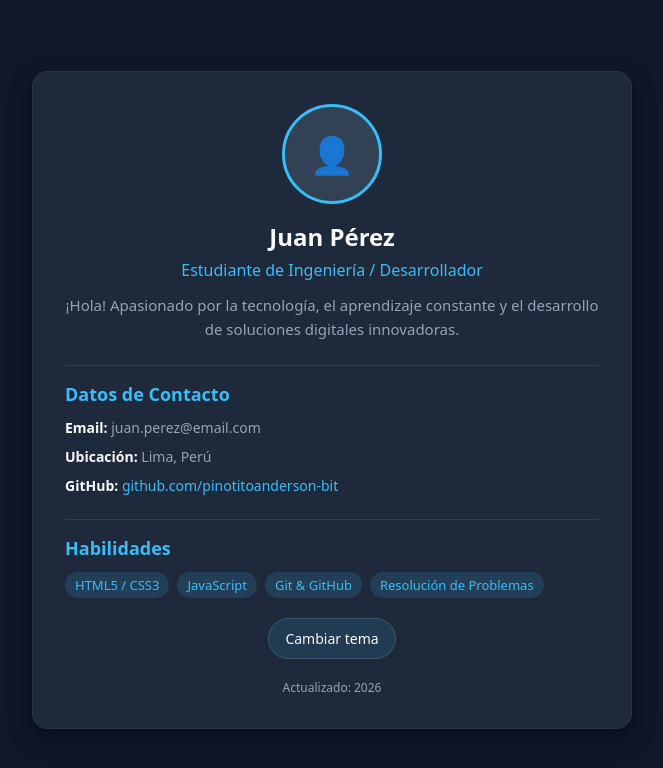
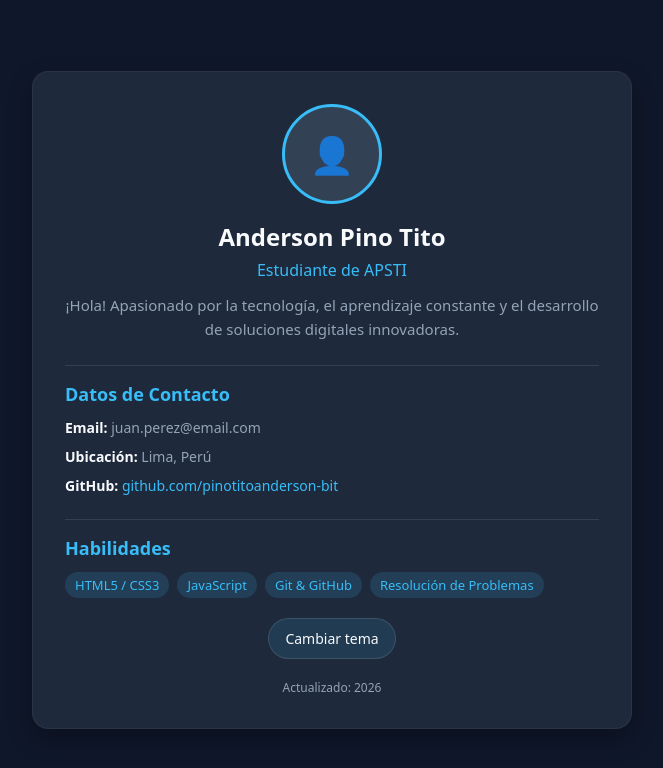
Before and after one commit to anderson1010-ctrl/anderson-pino-tito, a plain HTML site: page ai_studio_code.html in a window 1280 px wide. Shown: the whole page, without its empty margins (308-971 px from the left). Drawn offline with Linux system fonts and the light colour scheme.

Commit message:
Update profile name and program
Co-authored-by: Copilot <223556219+Copilot@users.noreply.github.com>

```diff
--- a/ai_studio_code.html
+++ b/ai_studio_code.html
@@ -3,7 +3,7 @@
 <head>
   <meta charset="UTF-8">
   <meta name="viewport" content="width=device-width, initial-scale=1.0">
-  <title>Mi Perfil Personal</title>
+  <title>Anderson Pino Tito | Perfil Personal</title>
   <link rel="stylesheet" href="css/styles.css">
 </head>
 <body>
@@ -11,8 +11,8 @@
   <main class="container">
     <header class="header">
       <div class="avatar">👤</div>
-      <h1>Juan Pérez</h1>
-      <p class="profession">Estudiante de Ingeniería / Desarrollador</p>
+      <h1>Anderson Pino Tito</h1>
+      <p class="profession">Estudiante de APSTI</p>
       <p class="bio">
         ¡Hola! Apasionado por la tecnología, el aprendizaje constante y el desarrollo de soluciones digitales innovadoras.
       </p>
```
Also changed, not shown: index.html (+3 -3 lines).
